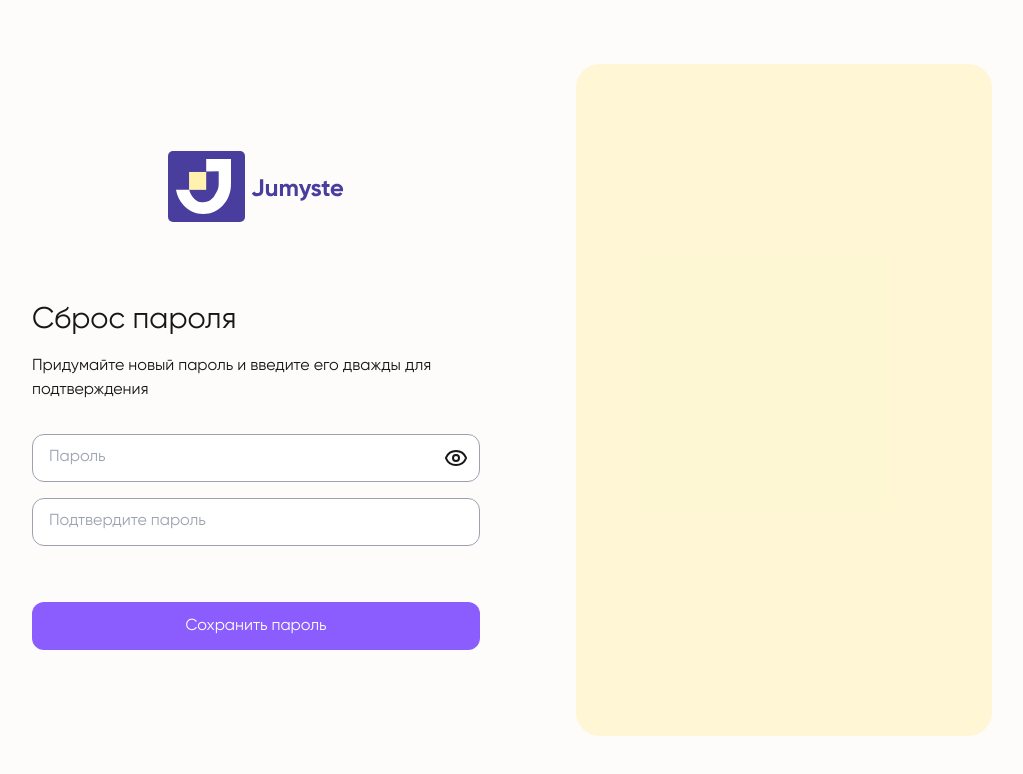
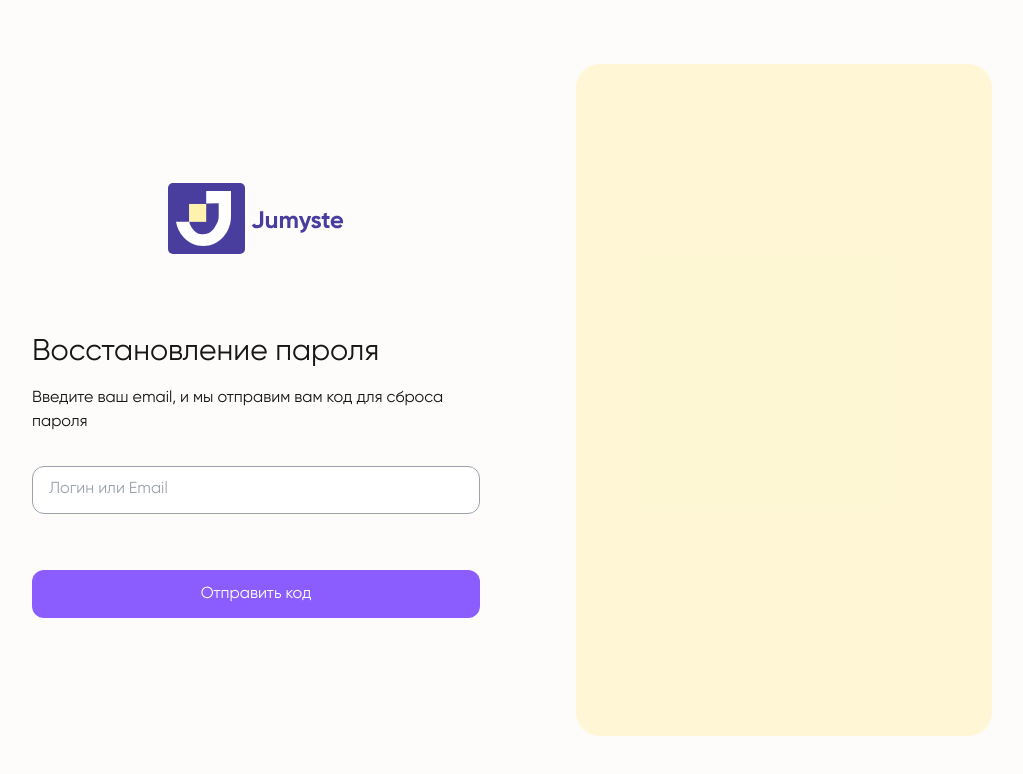
Before and after one commit to a6eu/jumyste-hr-panel, a Next.js app: page /auth/forgot-password in a window 1280 px wide. Shown: the top 774 px of the page, without its empty margins (128-1151 px from the left). Built offline with nearby package versions, Linux system fonts and the light colour scheme.

Commit message:
fix: fix commit

```diff
--- a/app/auth/forgot-password/page.tsx
+++ b/app/auth/forgot-password/page.tsx
@@ -9,7 +9,7 @@ import ResetPasswordForm from '@/components/forgot-password/new-password-form'
 import { cn } from '@/lib/twmerge'
 
 const ForgotPassword: NextPage = () => {
-    const [step, setStep] = useState<'email' | 'code' | 'reset'>('reset')
+    const [step, setStep] = useState<'email' | 'code' | 'reset'>('email')
 
     return (
         <div
@@ -29,7 +29,10 @@ const ForgotPassword: NextPage = () => {
             <div className="w-full max-w-md flex justify-center">
                 <div className="flex flex-col flex-1 self-center">
                     <Image
-                        className={cn('self-center', step === 'code' && 'hidden')}
+                        className={cn(
+                            'self-center',
+                            step === 'code' && 'hidden'
+                        )}
                         src={Logo}
                         alt="Logo"
                     />
--- a/components/forgot-password/new-password-form.tsx
+++ b/components/forgot-password/new-password-form.tsx
@@ -13,7 +13,7 @@ const ResetPasswordForm = () => {
         initialValues: { password: '', confirmPassword: '' },
         validationSchema: Yup.object({
             password: Yup.string()
-                .min(6, 'Минимум 6 символов')
+                .min(8, 'Минимум 8 символов')
                 .required('Обязательное поле'),
             confirmPassword: Yup.string()
                 .oneOf([Yup.ref('password')], 'Пароли должны совпадать')
@@ -30,10 +30,7 @@ const ResetPasswordForm = () => {
             <p>
                 Придумайте новый пароль и введите его дважды для подтверждения
             </p>
-            <form
-                className="flex flex-col mt-8"
-                onSubmit={formik.handleSubmit}
-            >
+            <form className="flex flex-col mt-8" onSubmit={formik.handleSubmit}>
                 <div className="relative">
                     <input
                         className="h-12 rounded-xl border border-gray-400 px-4 w-full"
@@ -62,7 +59,7 @@ const ResetPasswordForm = () => {
                     )}
                 </div>
 
-                <div className='mt-4'>
+                <div className="mt-4">
                     <input
                         className="h-12 rounded-xl border border-gray-400 px-4 w-full"
                         type="password"
@@ -72,6 +69,12 @@ const ResetPasswordForm = () => {
                         onBlur={formik.handleBlur}
                         value={formik.values.confirmPassword}
                     />
+                    {formik.touched.confirmPassword &&
+                        formik.errors.confirmPassword && (
+                            <p className="text-white bg-red-500 px-5 py-2 mt-2 rounded-md text-sm w-max">
+                                {formik.errors.confirmPassword}
+                            </p>
+                        )}
                 </div>
 
                 <button
```
